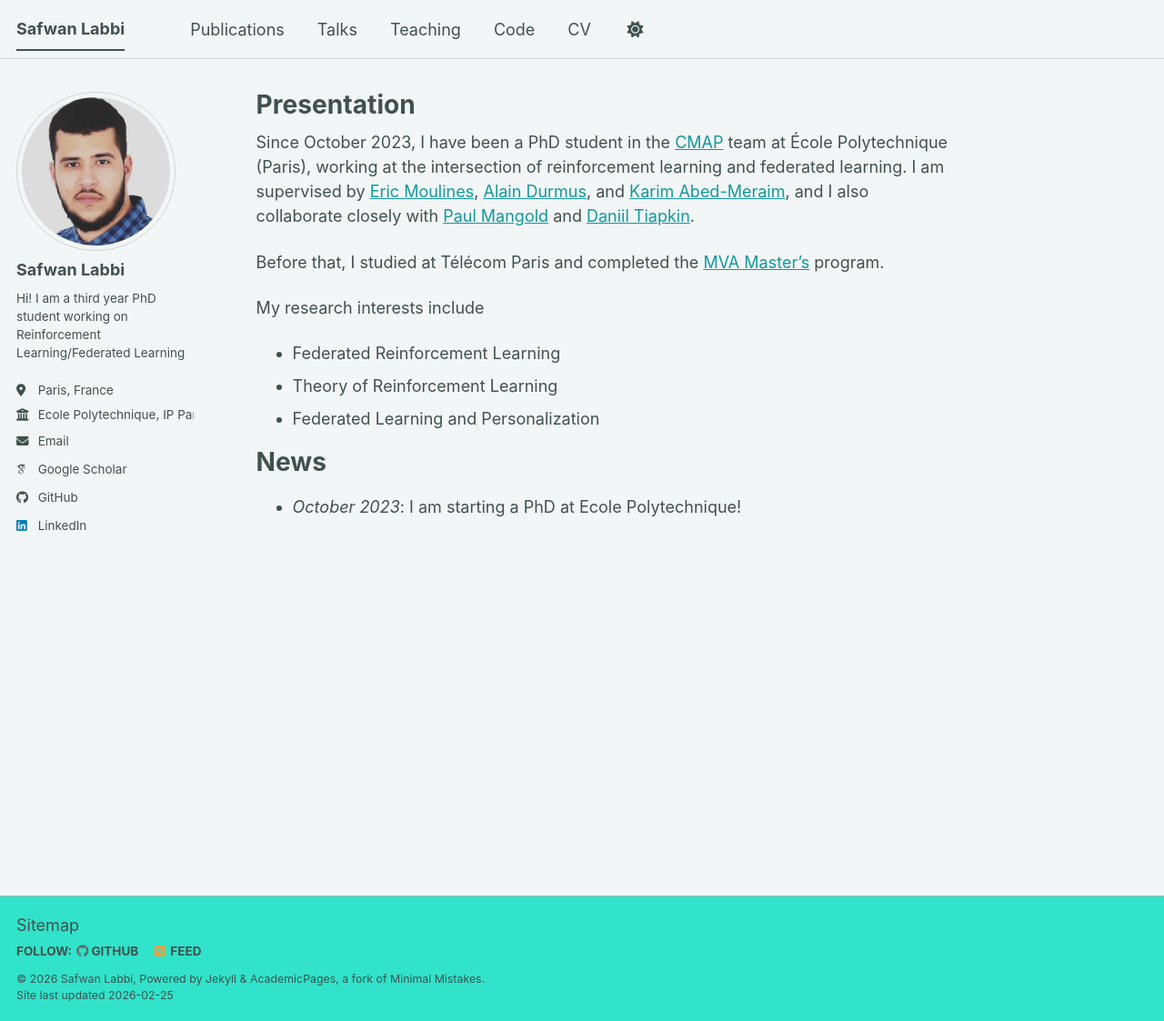
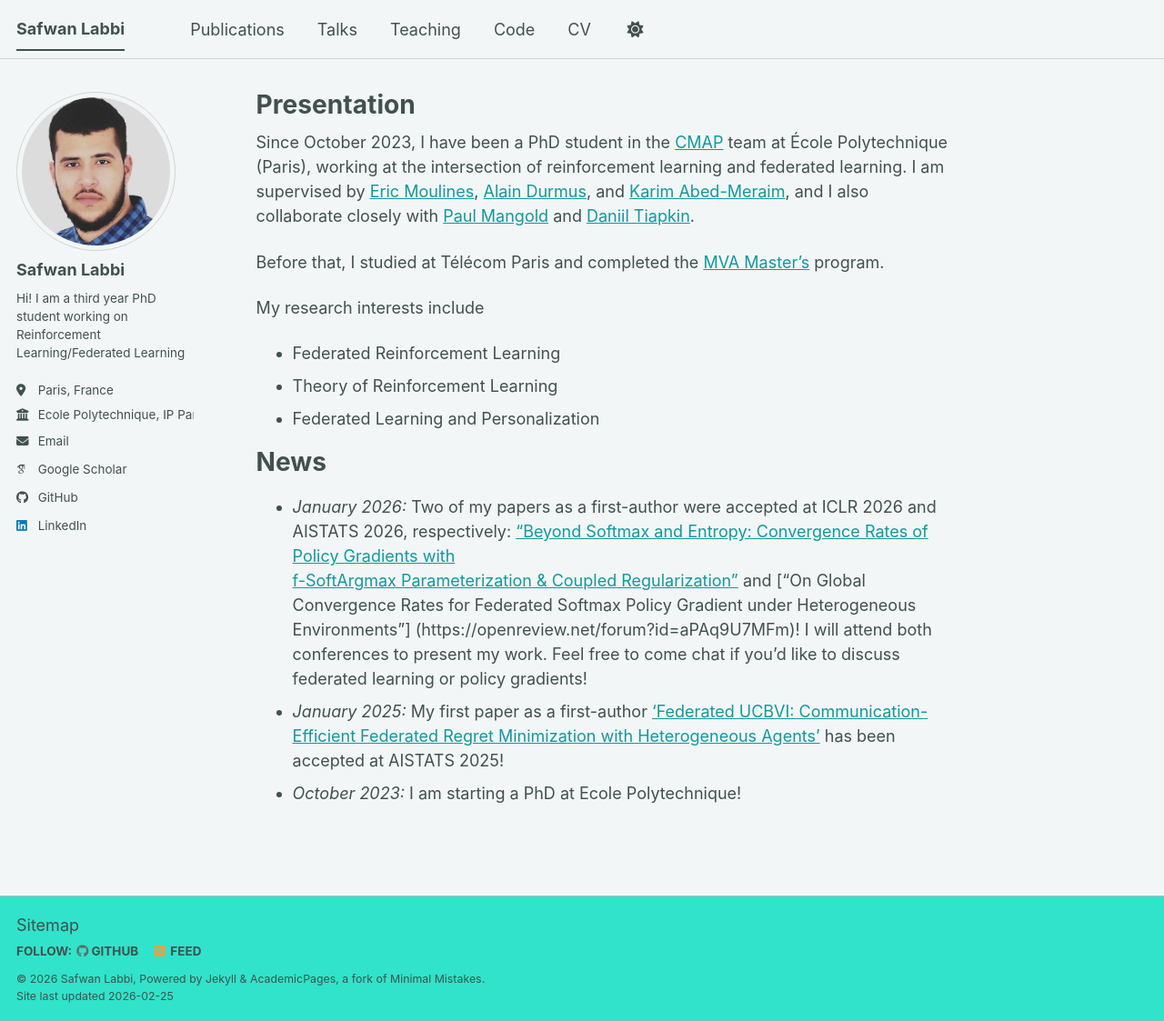
Before and after one commit to Labbi-Safwan/Labbi-Safwan.github.io, a Jekyll site: the page built from _pages/about.md, in a window 1280 px wide and 1123 px high. Shown: the whole window at 91% size. Built offline with Jekyll 4.4.1, drawn with Linux system fonts in a browser that asks for light colours; some web fonts are replaced; a script bundle is joined from its source files by our own code; library files that are not in the unit come from our copies.

Commit message:
updated paper

```diff
--- a/_pages/about.md
+++ b/_pages/about.md
@@ -18,4 +18,7 @@ My research interests include
 
 News
 ======
--  *October 2023*: I am starting a PhD at Ecole Polytechnique!
+-  *January 2026:* Two of my papers as a first-author were accepted at ICLR 2026 and AISTATS 2026, respectively: ["Beyond Softmax and Entropy: Convergence Rates of Policy Gradients with
+f-SoftArgmax Parameterization & Coupled Regularization"](https://openreview.net/forum?id=O93c9H4SXc) and ["On Global Convergence Rates for Federated Softmax Policy Gradient under Heterogeneous Environments"] (https://openreview.net/forum?id=aPAq9U7MFm)! I will attend both conferences to present my work. Feel free to come chat if you’d like to discuss federated learning or policy gradients!
+-  *January 2025:* My first paper as a first-author ['Federated UCBVI: Communication-Efficient Federated Regret Minimization with Heterogeneous Agents'](https://proceedings.mlr.press/v258/labbi25a.html) has been accepted at AISTATS 2025!
+-  *October 2023:* I am starting a PhD at Ecole Polytechnique!
```
